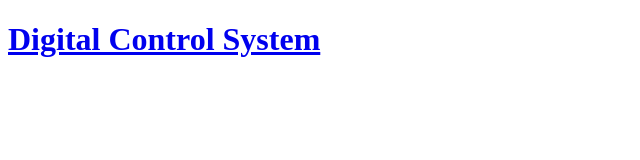
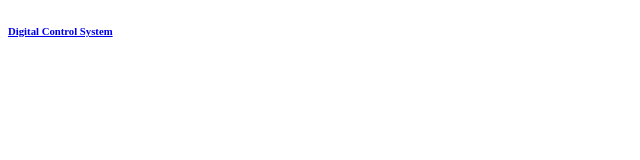
Before and after one commit to zomboky/zomboky.github.io, a plain HTML site: page data.html in a window 1280 px wide. Shown: the whole page, without its empty margins (0-640 px from the left). Drawn offline with Linux system fonts and the light colour scheme.

Commit message:
fix d'erreur d'accès à Digital control system

```diff
--- a/data.html
+++ b/data.html
@@ -12,9 +12,9 @@
 
 <body>
 
-    <a href = "/assets/docs/Digital_Control_System.pdf" target="_blank">
+    <a href = "https://zomboky.github.io/assets/docs/Digital-control-system.pdf" target="_blank">
 
-    <h1>Digital Control System</h1>
+    <h6>Digital Control System</h6>
 
     </a>
 
```
